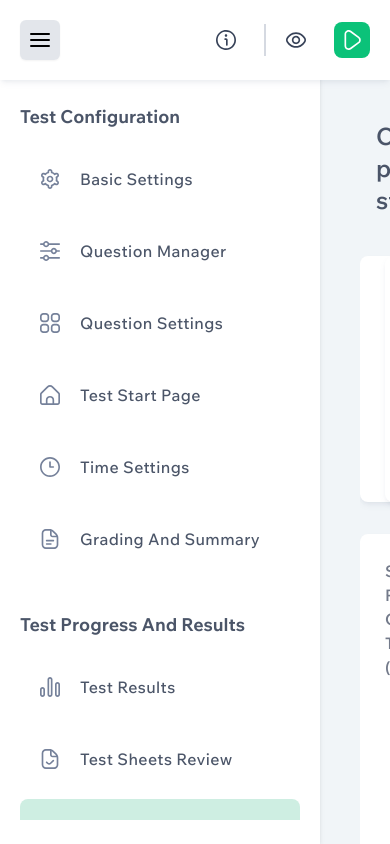
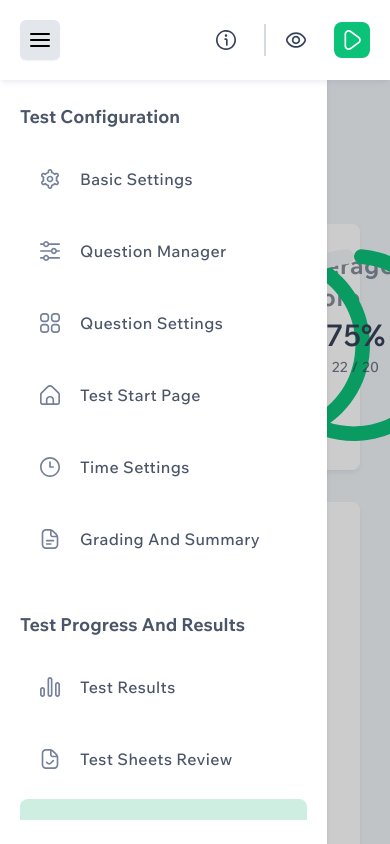
Before and after one commit to GodwinChibyk/afrilearn-web-app-test, a Next.js app: page / in a window 390 px wide. Both pictures are taken after a click on the button 40 px from the left and 40 px from the top of the page. Built offline with nearby package versions, Linux system fonts and the light colour scheme.

Commit message:
feat[SideBarSection]: add responsiviness

```diff
--- a/components/Layouts/DashboardLayout/DashboardLayoutIndex.tsx
+++ b/components/Layouts/DashboardLayout/DashboardLayoutIndex.tsx
@@ -1,4 +1,5 @@
-import React from "react";
+"use client";
+import React, { useState } from "react";
 import { NavSection } from "./NavSection";
 import { SideBarSection } from "./SideBarSection/SideBarSection";
 
@@ -7,18 +8,32 @@ export const DashboardLayoutIndex = ({
 }: {
   children: React.ReactNode;
 }) => {
+  //
+  const [showSideBarMenu, setShowSideBarMenu] = useState(false);
+
   return (
     <div className="w-full h-screen flex-1 relative font-[family-name:var(--font-regular)] bg-bgColor overflow-hidden">
       {/* nav section */}
-      <NavSection />
+      <NavSection
+        setShowSideBarMenu={setShowSideBarMenu}
+        showSideBarMenu={showSideBarMenu}
+      />
 
       {/* main section */}
       <div className="absolute inset-0 flex flex-row space-x-10">
-        <SideBarSection />
+        <SideBarSection showSideBarMenu={showSideBarMenu} />
         <div className="flex-1 h-full pt-[120px] pr-[30px] bg-bgColor overflow-y-scroll scrollbar scrollbar-thumb-grayColor/70 scrollbar-track-bgColor scrollbar-thumb-rounded-full hover:scrollbar-thumb-grayColor/80">
           {children}
         </div>
       </div>
+
+      {/* mobile / tablet below @768px*/}
+      {showSideBarMenu ? (
+        <div
+          onClick={() => setShowSideBarMenu(false)}
+          className="fixed inset-0 w-full md:hidden bg-black/20"
+        ></div>
+      ) : null}
     </div>
   );
 };
--- a/components/Layouts/DashboardLayout/NavSection.tsx
+++ b/components/Layouts/DashboardLayout/NavSection.tsx
@@ -8,12 +8,22 @@ import React from "react";
 
 const pageRoutes = ["primary 1", "mid term test", "agricultural science"];
 
-export const NavSection = () => {
+export const NavSection = ({
+  setShowSideBarMenu,
+  showSideBarMenu,
+}: {
+  setShowSideBarMenu: React.Dispatch<React.SetStateAction<boolean>>;
+  showSideBarMenu: boolean;
+}) => {
   return (
     <nav className="p-5 sticky z-30 top-0 flex flex-row items-center justify-between bg-whiteColor shadow-md shadow-grayColor/10">
       {/* mobile / tablet below @768px*/}
       <section className="flex flex-row items-center space-x-3 md:hidden">
-        <Button title="" className="px-2 py-2 bg-grayColor/20 transition-all hover:bg-grayColor/10 rounded-md shadow-sm">
+        <Button
+          title=""
+          className="px-2 py-2 bg-grayColor/20 transition-all hover:bg-grayColor/10 rounded-md shadow-sm"
+          onClick={() => setShowSideBarMenu(!showSideBarMenu)}
+        >
           <MenuIcon className="h-6 w-6 stroke-2 fill-grayColor" />
         </Button>
       </section>
--- a/components/Layouts/DashboardLayout/SideBarSection/SideBarSection.tsx
+++ b/components/Layouts/DashboardLayout/SideBarSection/SideBarSection.tsx
@@ -111,12 +111,21 @@ const testProgressAndResultLinks = [
   },
 ];
 
-export const SideBarSection = () => {
+export const SideBarSection = ({
+  showSideBarMenu,
+}: {
+  showSideBarMenu: boolean;
+}) => {
   //
   const pathname = usePathname();
 
   return (
-    <aside className="w-[327px] pt-[103px] pb-6 px-5 h-full bg-whiteColor shadow-md ">
+    <aside
+      className={`absolute z-10 top-0 bottom-0 left-0
+        md:relative w-[85%] transform max-w-[327px] pt-[103px]
+         pb-6 px-5 h-full bg-whiteColor shadow-md transition-all duration-300
+    ${showSideBarMenu ? "translate-x-0" : "translate-x-[-100%] md:translate-x-0"} `}
+    >
       <div className="w-full h-full overflow-y-scroll scrollbar-none">
         {/* Test configuration */}
         <section>
```
